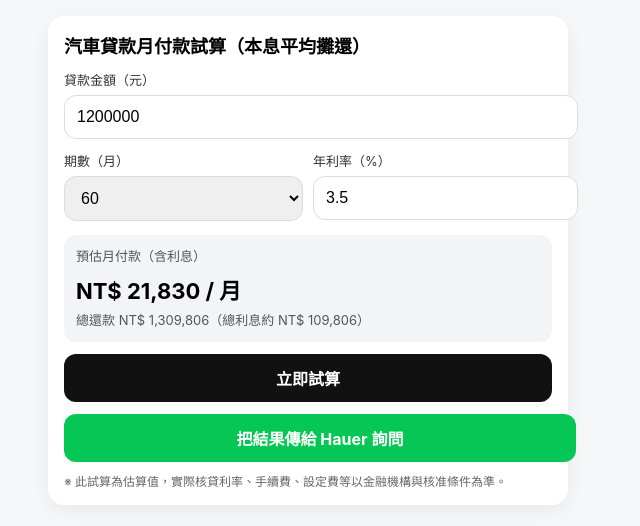
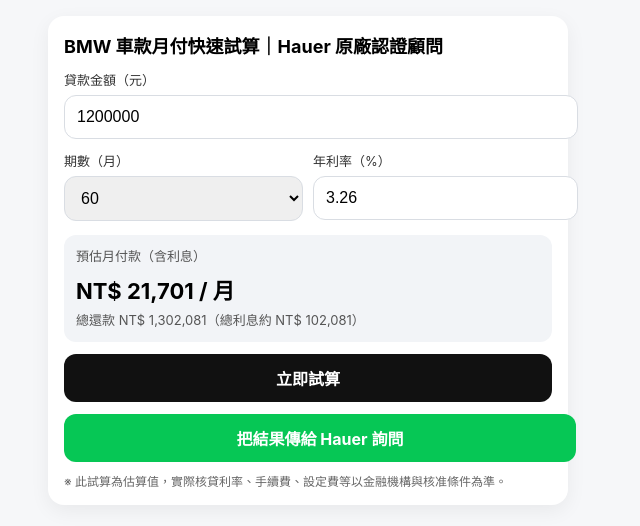
Before and after one commit to Hauer0708/loan-calculator, a plain HTML site: page index.html in a window 1280 px wide. Shown: the whole page, without its empty margins (332-972 px from the left). Drawn offline with Linux system fonts and the light colour scheme.

Commit message:
Update index.html

```diff
--- a/index.html
+++ b/index.html
@@ -3,7 +3,7 @@
 <head>
   <meta charset="utf-8" />
   <meta name="viewport" content="width=device-width,initial-scale=1" />
-  <title>汽車貸款月付款試算</title>
+  <title>BMW 車款月付快速試算｜Hauer 原廠認證顧問</title>
   <style>
     body{font-family:-apple-system,BlinkMacSystemFont,"Segoe UI","Noto Sans TC",Arial; margin:0; background:#f6f7f9;}
     .wrap{max-width:520px; margin:0 auto; padding:16px;}
@@ -24,7 +24,7 @@
 <body>
   <div class="wrap">
     <div class="card">
-      <h1>汽車貸款月付款試算（本息平均攤還）</h1>
+      <h1>BMW 車款月付快速試算｜Hauer 原廠認證顧問</h1>
 
       <label>貸款金額（元）</label>
       <input id="principal" type="number" inputmode="numeric" placeholder="例如 1200000" value="1200000"/>
@@ -33,6 +33,7 @@
         <div>
           <label>期數（月）</label>
 <select id="months">
+  <option value="12">12</option>
   <option value="24">24</option>
   <option value="36">36</option>
   <option value="48">48</option>
@@ -43,7 +44,7 @@
         </div>
         <div>
           <label>年利率（%）</label>
-          <input id="apr" type="number" step="0.01" inputmode="decimal" placeholder="例如 3.5" value="3.5"/>
+          <input id="apr" type="number" step="0.01" inputmode="decimal" placeholder="例如 3.26" value="3.26"/>
         </div>
       </div>
 
```
Lines whose indentation alone changed are shown as unchanged.
